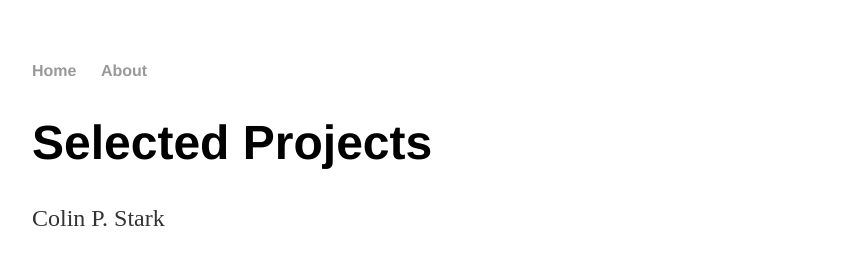
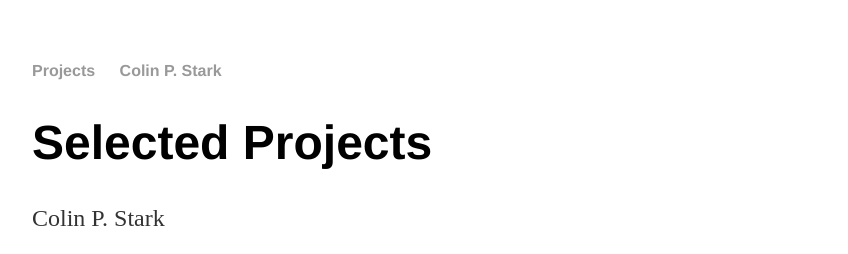
Before and after one commit to cstarkjp/cstarkjp.github.io, a Jekyll site: the page built from index.html, in a window 1280 px wide and 900 px high. Shown: the top 254 px of the window, without its empty margins (160-1008 px from the left). Built offline with Jekyll 4.4.1, drawn with Linux system fonts in a browser that asks for light colours.

Commit message:
Tweaking

```diff
--- a/_layouts/default.html
+++ b/_layouts/default.html
@@ -11,8 +11,8 @@
   <body>
     <nav>
 <ul>
-<li><a href="/">Home</a></li>
-<li><a href="/about">About</a></li>
+<li><a href="/">Projects</a></li>
+<li><a href="/about">Colin P. Stark</a></li>
 <!-- <li><a href="/blog">Blog</a></li> -->
 </ul>
     </nav>
```
